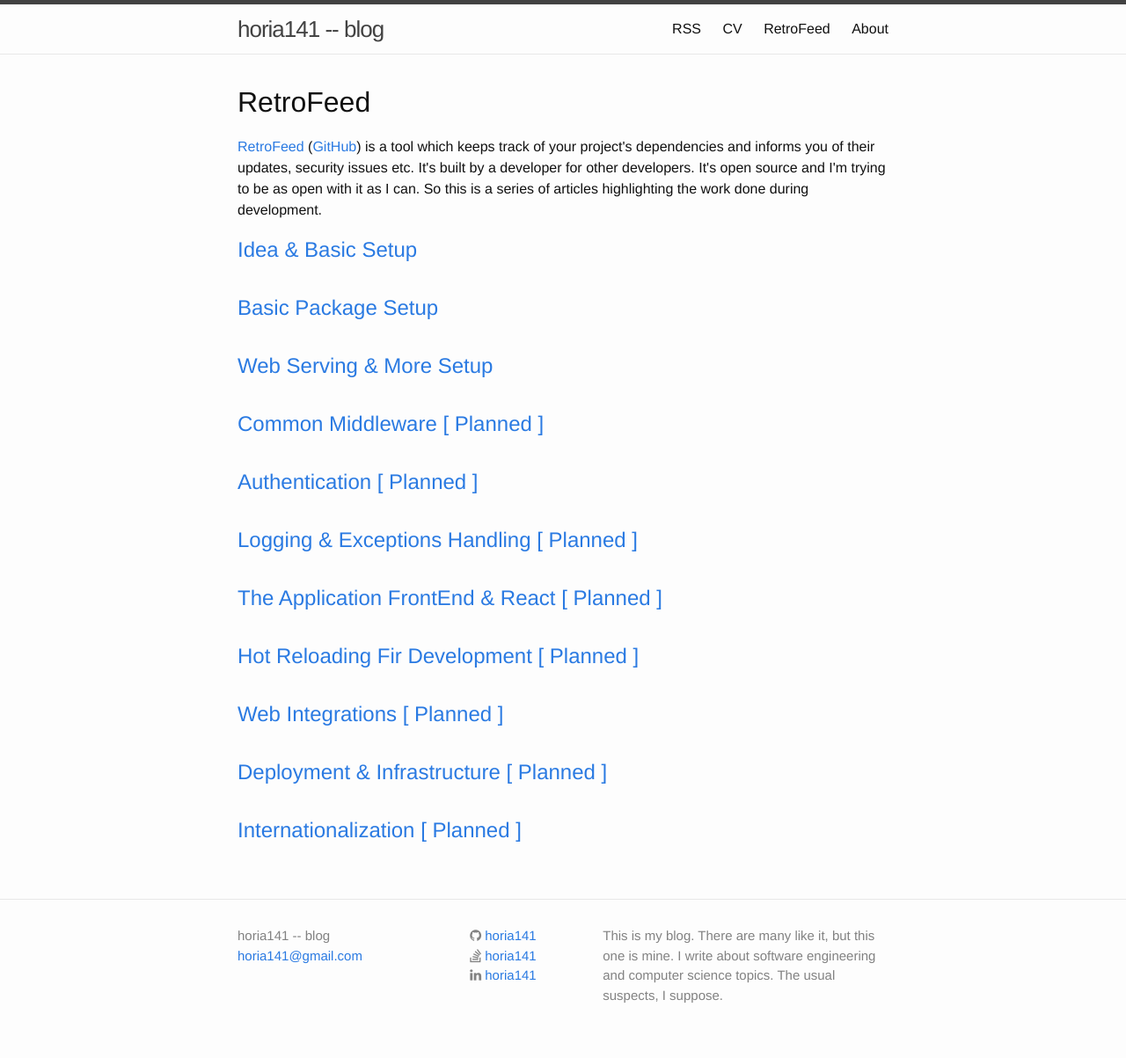
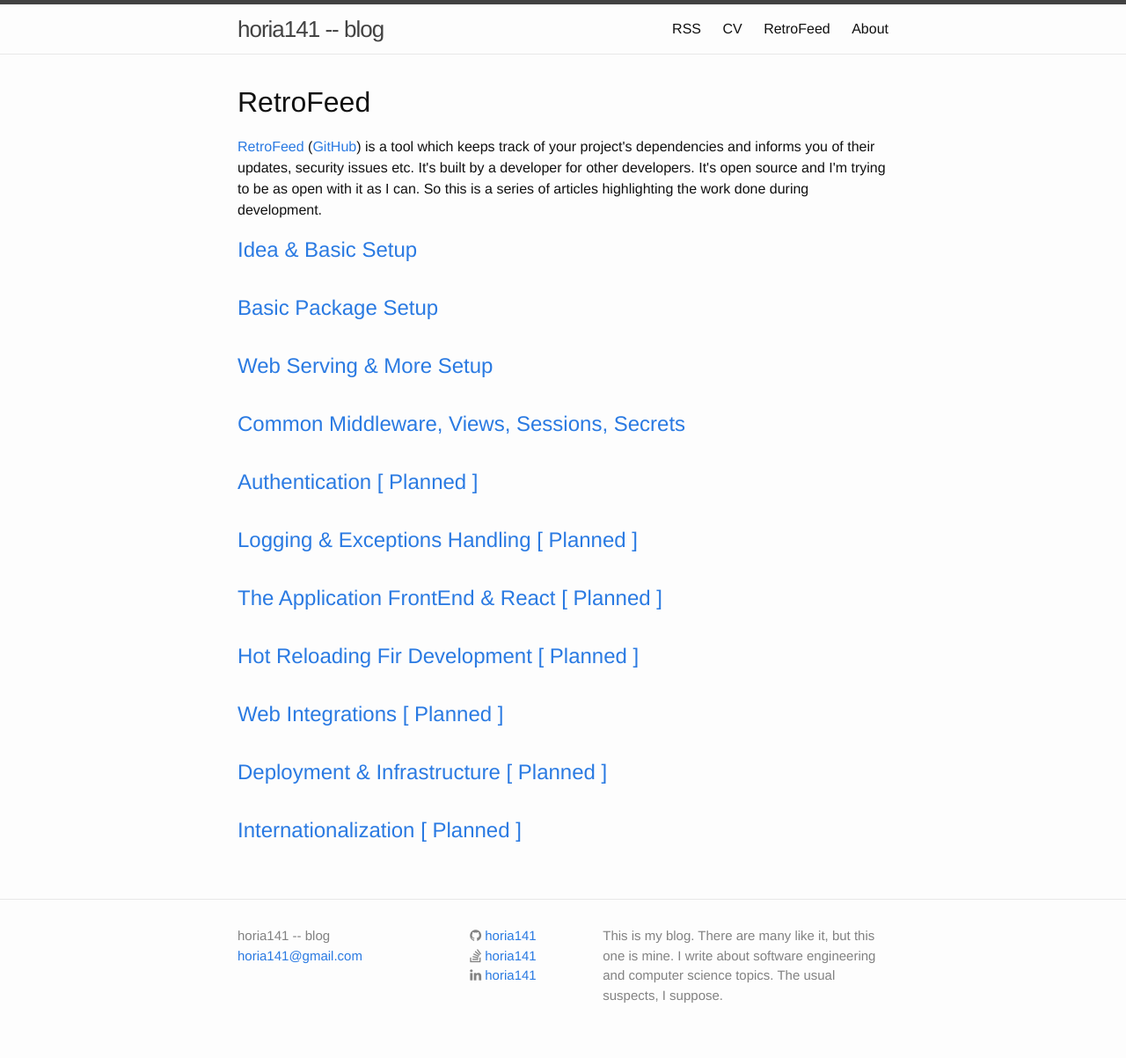
Before and after one commit to horia141/horia141.github.io, a Jekyll site: the page built from retrofeed.html, in a window 1280 px wide. Shown: the whole page at 88% size. Built offline with Jekyll 4.4.1, drawn with Linux system fonts in a browser that asks for light colours.

Commit message:
Add an entry in retrofeed.html

```diff
--- a/retrofeed.html
+++ b/retrofeed.html
@@ -18,7 +18,7 @@ home_comments: false
         <li><h2><a class="post-link" href="/retrofeed-1.html">Idea & Basic Setup</a></h2></li>
         <li><h2><a class="post-link" href="/retrofeed-2.html">Basic Package Setup</a></h2></li>
         <li><h2><a class="post-link" href="/retrofeed-3.html">Web Serving & More Setup</a></h2></li>
-        <li><h2><a class="post-link">Common Middleware [ Planned ]</a></h2></li>
+        <li><h2><a class="post-link" href="/retrofeed-4.html">Common Middleware, Views, Sessions, Secrets</a></h2></li>
         <li><h2><a class="post-link">Authentication [ Planned ]</a></h2></li>
         <li><h2><a class="post-link">Logging & Exceptions Handling [ Planned ]</a></h2></li>
         <li><h2><a class="post-link">The Application FrontEnd & React [ Planned ]</a></h2></li>
```
